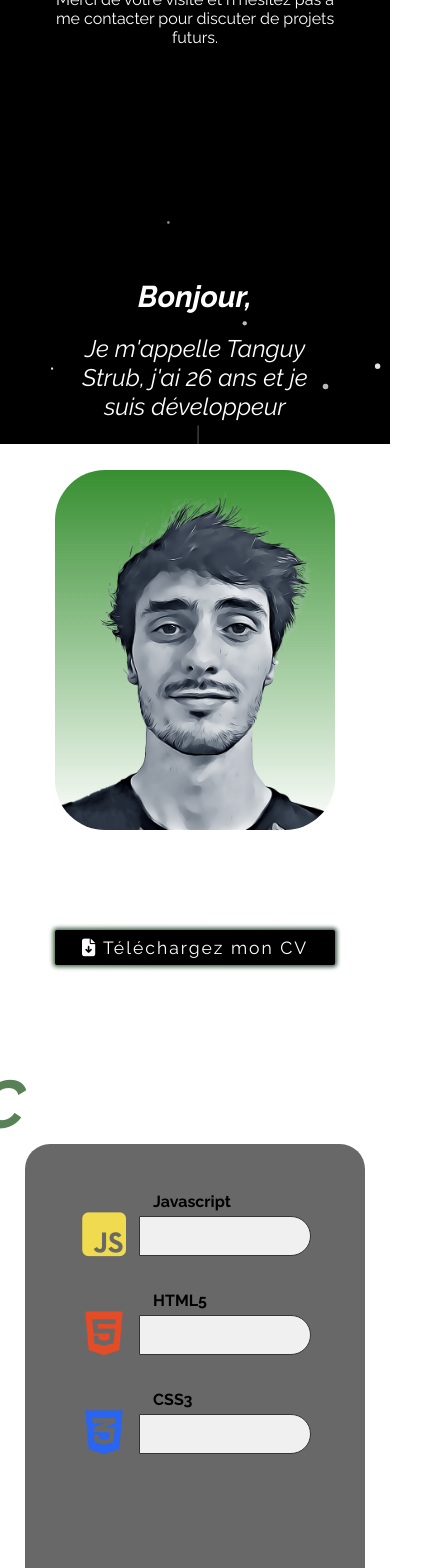
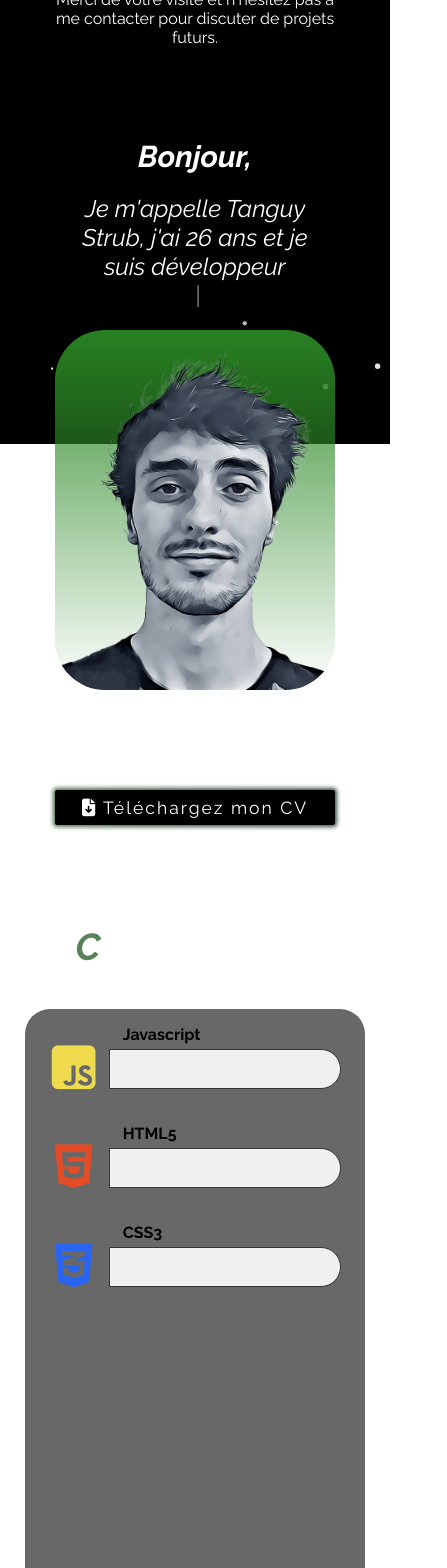
Before and after one commit to Tanguy1213/portfolio-tanguy, a React (Create React App) app: page / in a window 390 px wide. Shown: the part 400-1968 px from the top of the page, 447 px wide, since content can reach past the window. Built offline with nearby package versions, Linux system fonts and the light colour scheme.

Commit message:
some responsive adjustements

```diff
--- a/src/components/CompBar/CompBar.scss
+++ b/src/components/CompBar/CompBar.scss
@@ -10,6 +10,7 @@
     padding-left: 74px;
     text-align: start;
     font-weight: bold;
+
   }
 
   .competence-container {
@@ -30,6 +31,14 @@
     i{
       width: 50px;
       height: 50px;
+    }
+    &:hover{
+      cursor: pointer;
+      scale: 1.1;
+      transition: all 0.2s ease-in-out;
+    }
+    &:active{
+      scale: 0.98;
     }
   }
   .competence-wrapper{
--- a/src/pages/Home/Home.scss
+++ b/src/pages/Home/Home.scss
@@ -114,6 +114,13 @@ main {
   display :flex;
   justify-content: center;
   font-style: italic;
+  @media  screen and (max-width:768px) {
+    font-size: 35px;
+  }
+  @media  screen and (max-width:425px) {
+    font-size: 25px;
+  }
+
 }
 .color-first-letter{
   &::first-letter {
@@ -131,6 +138,13 @@ main {
   background-color: rgb(88, 88, 88, 0.9);
   border-radius: 25px;
   padding : 3rem;
+  margin-top: 40px;
+  @media  screen and (max-width:768px) {
+    padding : 2rem;
+  }
+  @media  screen and (max-width:425px) {
+    padding: 1rem;
+  }
 }
 
 .welcome-container,
@@ -148,6 +162,7 @@ footer {
   }
   .intro-container {
     margin-bottom: 100px;
+    margin-top:100px;
     .profile-section-text {
       width: 80%;
     }
@@ -185,4 +200,7 @@ footer {
       font-size: 16px;
     }
   }
+  .intro-container {
+    margin-top: 60px;
+  }
 }
```
